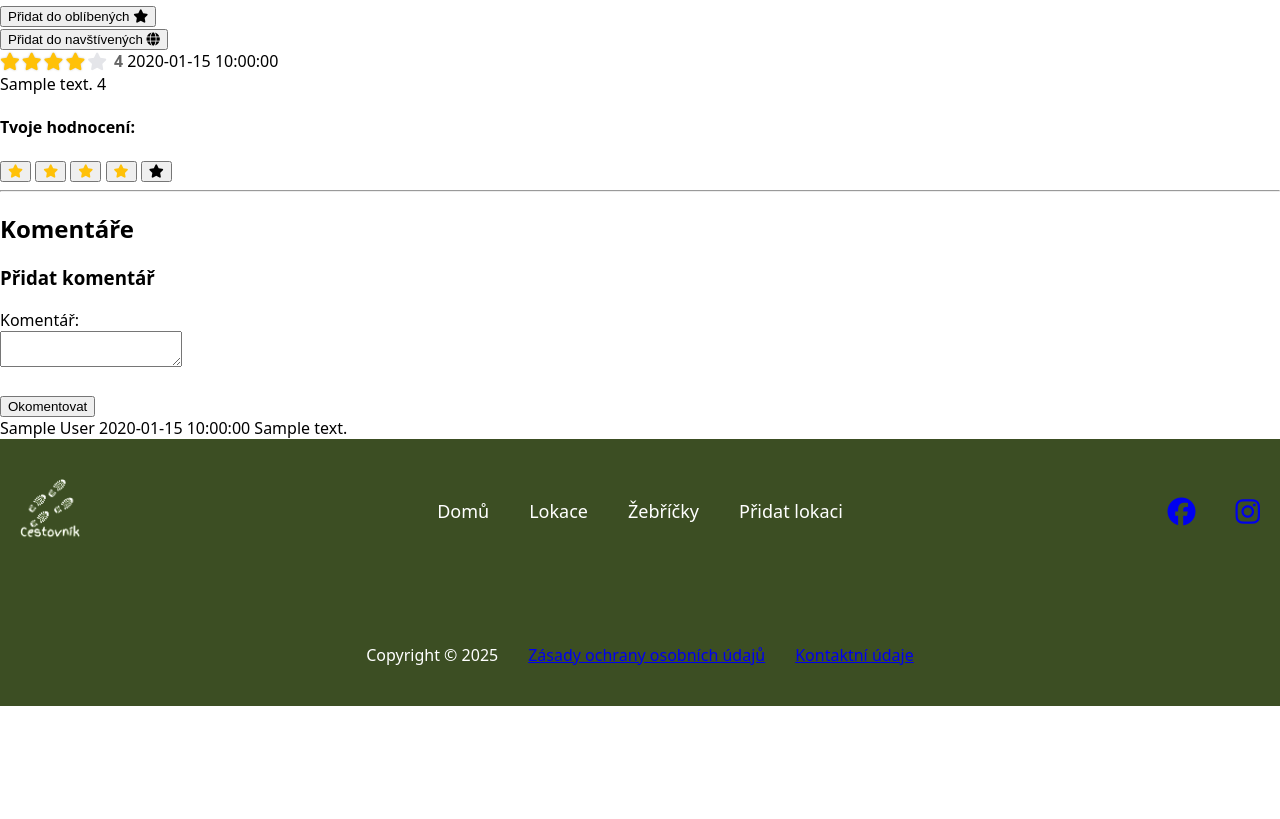
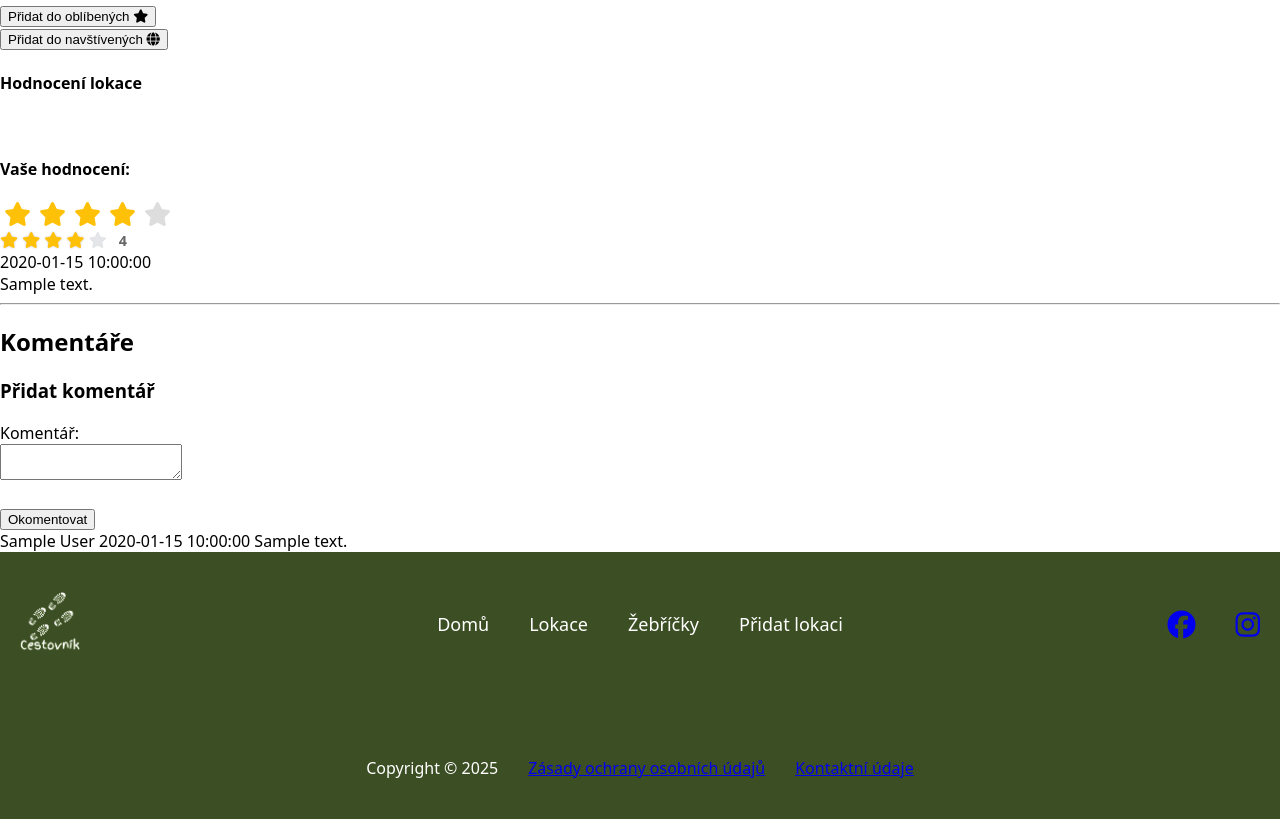
Before and after one commit to endurovojta173/Travel-Diary, a FastAPI app: template templates/location-detail.html in a window 1280 px wide. Shown: the part 525-1344 px from the top of the page. Before the commit the page ends 1231 px from the top, so only its background shows below. Run offline with FastAPI, Linux system fonts and the light colour scheme; the visitor is signed in with stand-in values (Sample User, id 1); the template is opened without the code that fills it: most values are stand-ins (such as "Sample title", 1, 10 or a date in 2020).

Commit message:
Improve rating UI and update location detail template
Enhanced the rating CSS for better interactivity and visual feedback, including row-reverse star order and hover effects. Refactored the location-detail template to update the user rating section, aligning the star button logic with the new CSS and improving user experience. Updated database files to reflect recent changes.

```diff
--- a/static/css/rating.css
+++ b/static/css/rating.css
@@ -1,4 +1,4 @@
-/* Kontejner pro hvězdy, aby byly hezky vedle sebe */
+/* Kontejner pro hvězdy */
 .rating-stars {
     display: inline-flex;
     align-items: center;
@@ -6,39 +6,60 @@
     font-size: 1.1em;
 }
 
-/* Aktivní hvězda - Zlatá/Žlutá */
+/* Aktivní hvězda - Zlatá */
 .star-active {
     color: #ffc107;
     filter: drop-shadow(0 0 1px rgba(0,0,0,0.2));
 }
 
-/* Neaktivní hvězda - Bledá šedá */
+/* Neaktivní hvězda - Šedá */
 .star-inactive {
     color: #e4e5e9;
 }
 
-/* Číselná hodnota vedle hvězd (volitelné) */
+/* Číslo vedle hvězd */
 .rating-value {
-    margin-left: 5px;
+    margin-left: 8px;
     font-weight: bold;
     color: #666;
     font-size: 0.9em;
 }
-/* Globální průměr - Statické, menší */
-.global-rating i {
-    font-size: 1rem;
-    cursor: default;
-}
-/* Uživatelské hodnocení - Větší, klikací */
-.star-buttons button i {
-    transition: transform 0.2s, color 0.2s;
+
+
+   /*INTERAKTIVNÍ HODNOCENÍ */
+
+/* Kontejner: ROW-REVERSE trik
+   Otočí pořadí prvků, takže v HTML je to 5-4-3-2-1,
+   ale uživatel vidí 1-2-3-4-5.
+   Díky tomu funguje selektor '~' na "předchozí" hvězdy.
+*/
+.rating-reverse {
+    display: inline-flex;
+    flex-direction: row-reverse;
+    justify-content: flex-end;
 }
 
-.star-btn:hover i {
-    transform: scale(1.3);
-    color: yellow;
+/* Základní styl tlačítka */
+.star-btn {
+    background: none;
+    border: none;
+    padding: 0 4px; /* Větší plocha pro kliknutí */
+    cursor: pointer;
+    font-size: 1.5rem; /* Velké hvězdy */
+    color: #ddd;     /* Výchozí šedá */
+    transition: transform 0.2s, color 0.2s; /* Animace */
 }
 
-.active-star{
+.star-btn:focus {
+    outline: none;
+}
+/* Aplikuje se na ikonku <i>, pokud má třídu .active-star */
+.star-btn i.active-star {
     color: #ffc107;
 }
+
+.rating-reverse .star-btn:hover i,
+.rating-reverse .star-btn:hover ~ .star-btn i {
+    color: orange !important; /* !important zajistí, že to přebije zlatou */
+    transform: scale(1.2);    /* Zvětšení */
+}
--- a/templates/location-detail.html
+++ b/templates/location-detail.html
@@ -43,7 +43,26 @@
     </div>
 
     {# Average rating #}
+    <div>
+    <h4>Hodnocení lokace</h4>
     <div class="rating-stars" title="Průměrné hodnocení: {{ (location['avg_rating'] or 0) | round(1) }}">
+    </div>
+    {# User rating #}
+    {% if request.session.get("user") %}
+    <div class="user-rating-section">
+        <h4>{% if my_rating > 0 %}Vaše hodnocení:{% else %}Ohodnoť tuto lokaci:{% endif %}</h4>
+        <form action="/locations/{{ location.id }}/rate" method="post">
+            <div class="star-buttons rating-reverse">
+                {% for i in range(5, 0, -1) %}
+                    <button type="submit" name="stars" value="{{ i }}"
+                            class="star-btn"
+                            title="Dát {{ i }} hvězd">
+                        <i class="fa-solid fa-star {% if i <= (my_rating or 0)|int %}active-star{% endif %}"></i>
+                    </button>
+                {% endfor %}
+            </div>
+        </form>
+    </div>
 
         {# --- Výpočet --- #}
         {# Převedení na int zaokrouhlí dolů #}
@@ -67,24 +86,8 @@
     </div>
     {{ location['date_location_added'] }}<br>
     {{ location['description']  | safe }}
-    {# User rating #}
-    {% if request.session.get("user") %}
-        {{ my_rating }}
-        <div class="user-rating-section">
-            <h4>{% if my_rating > 0 %}Tvoje hodnocení:{% else %}Ohodnoť tuto lokaci:{% endif %}</h4>
-            <form action="/locations/{{ location.id }}/rate" method="post">
-                <div class="star-buttons">
-                    {% for i in range(1, 6) %}
-                        <button type="submit" name="stars" value="{{ i }}"
-                                class="star-btn"
-                                title="Dát {{ i }} hvězd">
-                            <i class="fa-solid fa-star {% if i <= my_rating %}active-star{% endif %}"></i>
-                        </button>
-                    {% endfor %}
-                </div>
-            </form>
-        </div>
-    {% endif %}
+
+{% endif %}
     <hr>
     {# Komentáře #}
     <div>
```
Also changed, not shown: database/database.db, 2 other files.
